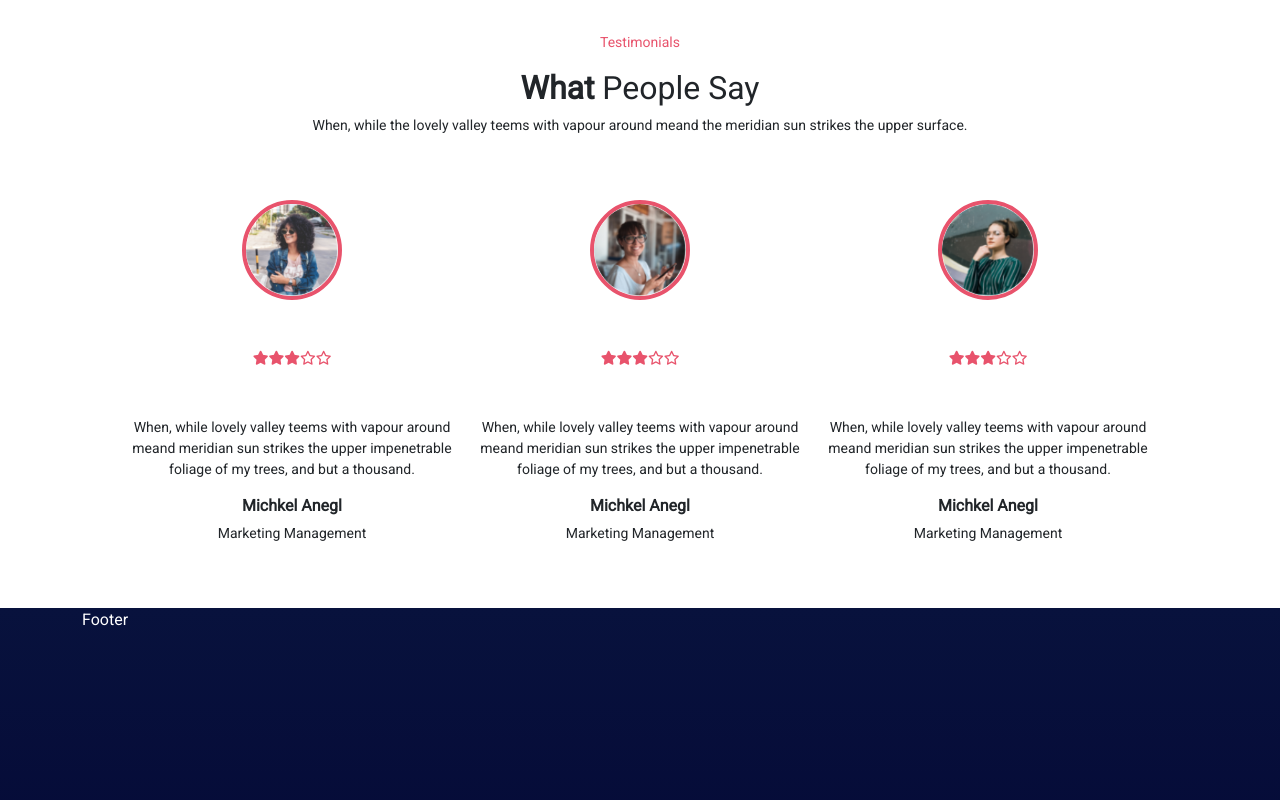
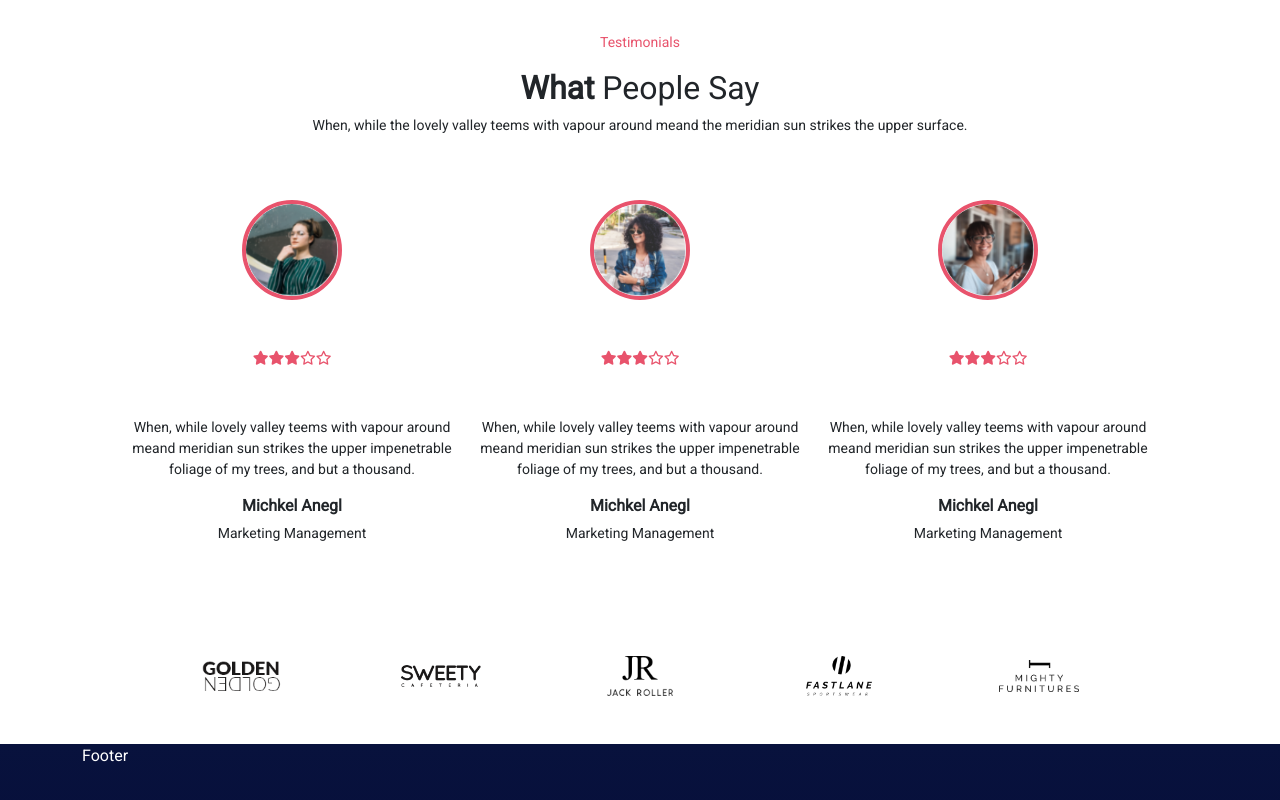
Before and after one commit to MLibralato91/proj-html-vuejs, a Vue app: page / in a window 1280 px wide. Shown: the part 3736-4536 px from the top of the page. Built offline with nearby package versions, Linux system fonts and the light colour scheme.

Commit message:
fix cardPeople component and create sponsorCom

```diff
--- a/src/components/CardPeopleComponent.vue
+++ b/src/components/CardPeopleComponent.vue
@@ -12,7 +12,7 @@
       <p class="small">When, while lovely valley teems with vapour around meand meridian sun strikes the upper impenetrable foliage of my trees, and but a thousand.</p>
     </div>
     <div class="user">
-      <h6 class="fw-bolder">Michkel Anegl</h6>
+      <h6 class="fw-bolder">{{name}}</h6>
       <p class="small">Marketing Management</p>
     </div>
 </div>
--- a/src/components/PeopleSayComponent.vue
+++ b/src/components/PeopleSayComponent.vue
@@ -2,21 +2,30 @@
   <TitleSectionComponent :type="'Testimonials'" :titleBold="'What'" :title="'People Say'"
     :text="'When, while the lovely valley teems with vapour around meand the meridian sun strikes the upper surface.'" />
   <div class="row p-5">
-    <CardPeopleComponent :img="'../../public/images/philipe-cavalcante-539505-unsplash-1024x1024.png'"/>
-    <CardPeopleComponent :img="'../../public/images/fabio-spinelli-695744-unsplash-1024x1024.png'"/>
-    <CardPeopleComponent :img="'../../public/images/szabo-viktor-1266895-unsplash-1024x1024.png'"/>
+    <CardPeopleComponent v-for="person in persons" :img="person.src" :name="person.name" />
+
   </div>
-
+  <div class="row">
+    <SponsorsComponent />
+  </div>
 </template>
 
 <script>
 import TitleSectionComponent from './TitleSectionComponent.vue';
 import CardPeopleComponent from './CardPeopleComponent.vue';
+import SponsorsComponent from './SponsorsComponent.vue';
+import { people } from '../data/data'
 export default {
   name: 'PeopleSayComponent',
   components: {
     TitleSectionComponent,
-    CardPeopleComponent
+    CardPeopleComponent,
+    SponsorsComponent
+  },
+  data() {
+    return {
+      persons: people
+    }
   }
 }
 </script>
--- a/src/components/SponsorsComponent.vue
+++ b/src/components/SponsorsComponent.vue
@@ -0,0 +1,44 @@
+<template>
+  <div class="col-12">
+    <div class="sponsor d-flex justify-content-evenly align-items-center py-5">
+      <div class="boxImg">
+        <img src="../../public/images/client-1-1.png" alt="client-1-1">
+
+      </div>
+      <div class="boxImg">
+        <img src="../../public/images/clienty-2.png" alt="clienty-2">
+
+      </div>
+      <div class="boxImg">
+        <img src="../../public/images/clienty-3.png" alt="clienty-3">
+
+      </div>
+      <div class="boxImg">
+        <img src="../../public/images/clienty-4.png" alt="clienty-4">
+
+      </div>
+      <div class="boxImg">
+        <img src="../../public/images/client-5.png" alt="client-5">
+
+      </div>
+    </div>
+  </div>
+</template>
+
+<script>
+  export default {
+    name:'SponsorsComponent'
+  }
+</script>
+
+<style lang="scss" scoped>
+.boxImg{
+  width: 80px;
+  height: 40px;
+}
+img{
+  width: 100%;
+  height: 100%;
+  object-fit: contain;
+}
+</style>
```
